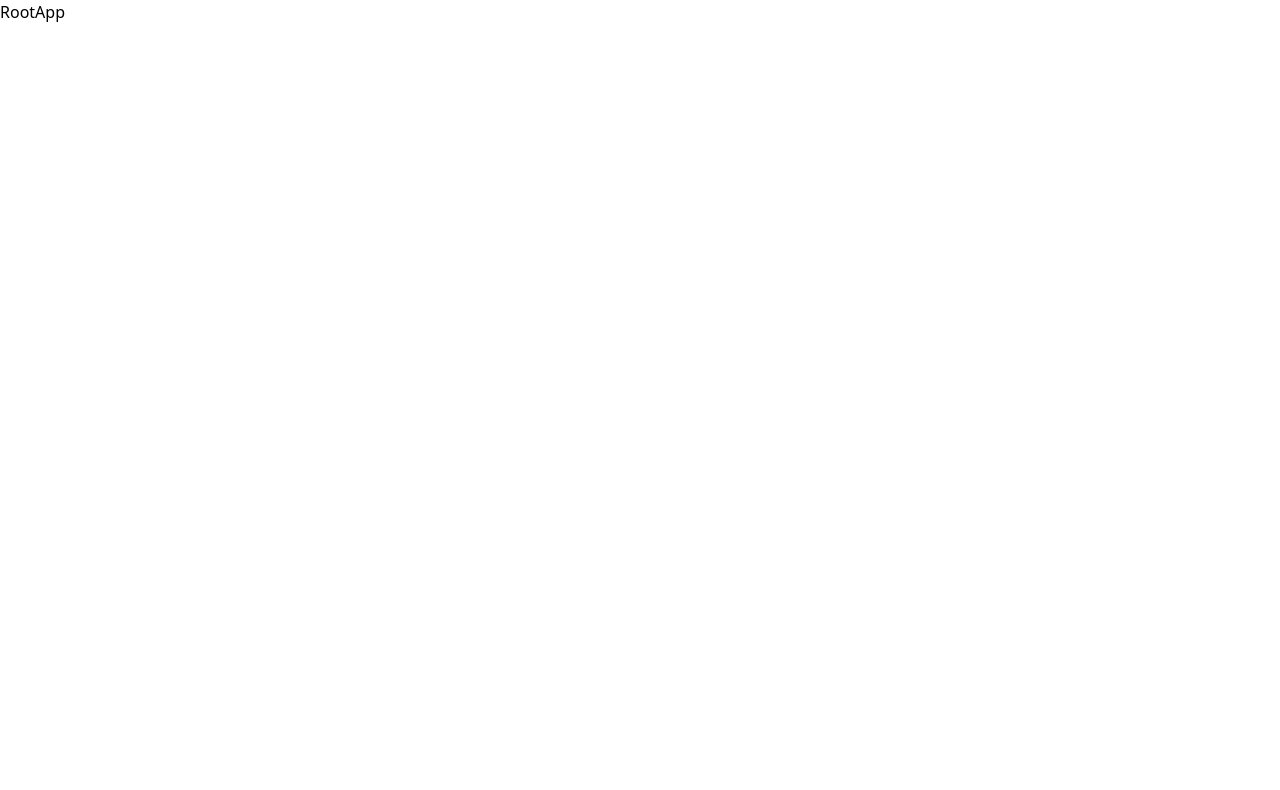
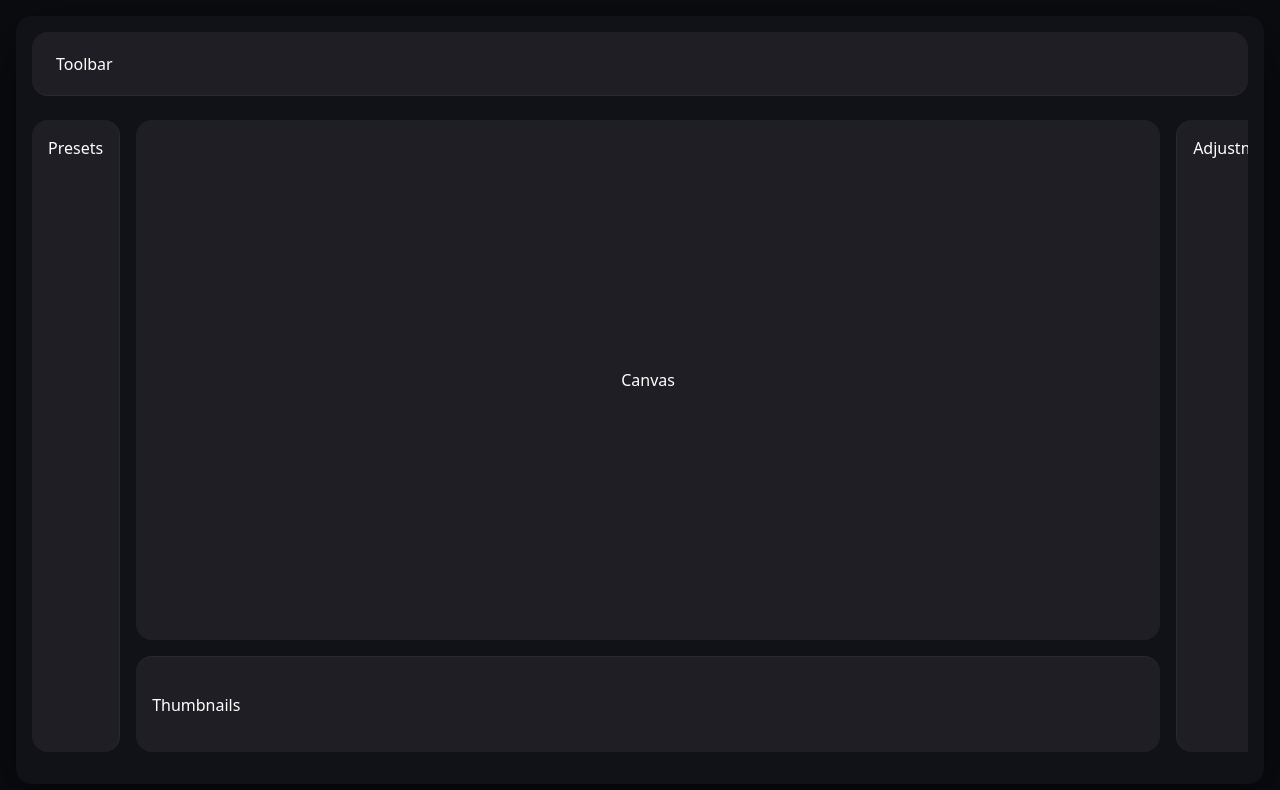
Before and after one commit to Devbhuti-Nandik/Phos, a React (Vite) app: page /root in a window 1280 px wide. Shown: the top 790 px of the page. Built offline with nearby package versions, Linux system fonts and the light colour scheme.

Commit message:
feat: add wireframe and theme

```diff
--- a/src/index.css
+++ b/src/index.css
@@ -1,4 +1,12 @@
 @import "tailwindcss";
+
+@theme {
+  --color-appBg: #0b0c10;
+  --color-panelBg: #111217;
+  --color-softBg: #1f1e24;
+  --color-borderSoft: rgba(255, 255, 255, 0.08);
+  --color-accent: #7c6cff;
+}
 
 /* globals.css */
 .glass {
--- a/src/pages/RootApp.tsx
+++ b/src/pages/RootApp.tsx
@@ -1,5 +1,46 @@
 const RootApp = () => {
-  return <div>RootApp</div>;
+  return (
+    <div className="h-screen bg-appBg flex items-center justify-center p-4">
+      {/* Main App Container */}
+      <div
+        className="
+        w-full h-full
+        bg-panelBg
+        rounded-2xl
+        shadow-[0_20px_60px_rgba(0,0,0,0.6)]
+        overflow-hidden
+        p-4
+        "
+      >
+        {/* Top Bar */}
+        <div className="h-16 text-white bg-softBg flex items-center px-6 rounded-2xl border-b border-white/5">
+          Toolbar
+        </div>
+
+        {/* Middle Section */}
+        <div className="min-h-[82vh] flex flex-1 overflow-hidden justify-between gap-4">
+          {/* Left Panel */}
+          <div className="min-h-[76vh] w-52 text-white bg-softBg mt-6 p-4 rounded-2xl border-r border-white/5">
+            Presets
+          </div>
+          <div className="mt-6 flex flex-col justify-between gap-4">
+            {/* Canvas Area */}
+            <div className="text-white w-5xl bg-softBg flex-1 flex items-center justify-center rounded-2xl">
+              Canvas
+            </div>
+            {/* Bottom Filmstrip */}
+            <div className="h-24 min-w-4xl text-white bg-softBg flex items-center px-4 gap-3 rounded-2xl border-t border-white/5">
+              Thumbnails
+            </div>
+          </div>
+          {/* Right Panel */}
+          <div className="min-h-[76vh] w-72 text-white bg-softBg mt-6 p-4 rounded-2xl border-l border-white/5">
+            Adjustments
+          </div>
+        </div>
+      </div>
+    </div>
+  );
 };
 
 export default RootApp;
--- a/tailwind.config.js
+++ b/tailwind.config.js
@@ -1,16 +1,3 @@
 export default {
   content: ["./index.html", "./src/**/*.{js,ts,jsx,tsx}"],
-  theme: {
-    extend: {
-      colors: {
-        bgPrimary: "#0f1117",
-        bgGlass: "rgba(255,255,255,0.05)",
-        borderSoft: "rgba(255,255,255,0.08)",
-        accent: "#5ea2ff",
-        textPrimary: "#e6edf3",
-        textSecondary: "#9da7b3",
-      },
-    },
-  },
-  plugins: [],
 };
```
